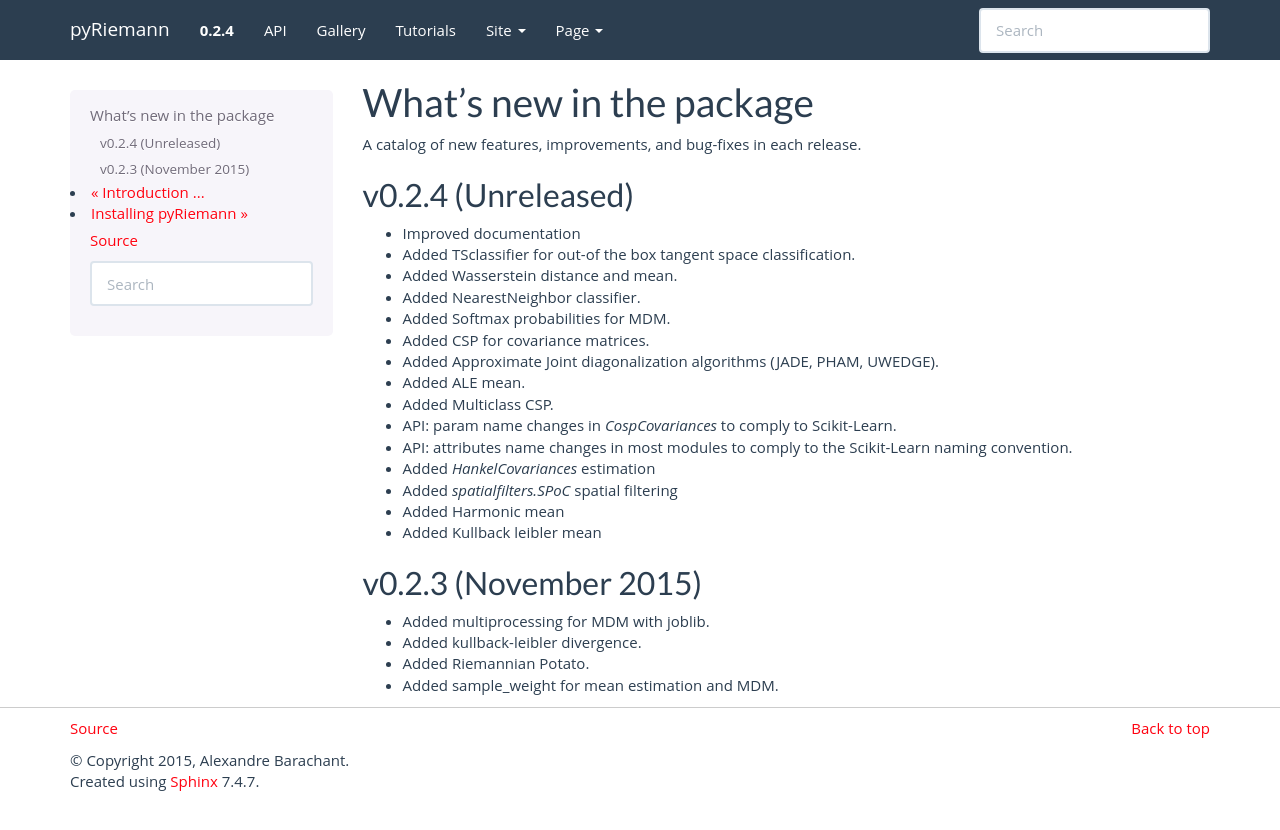
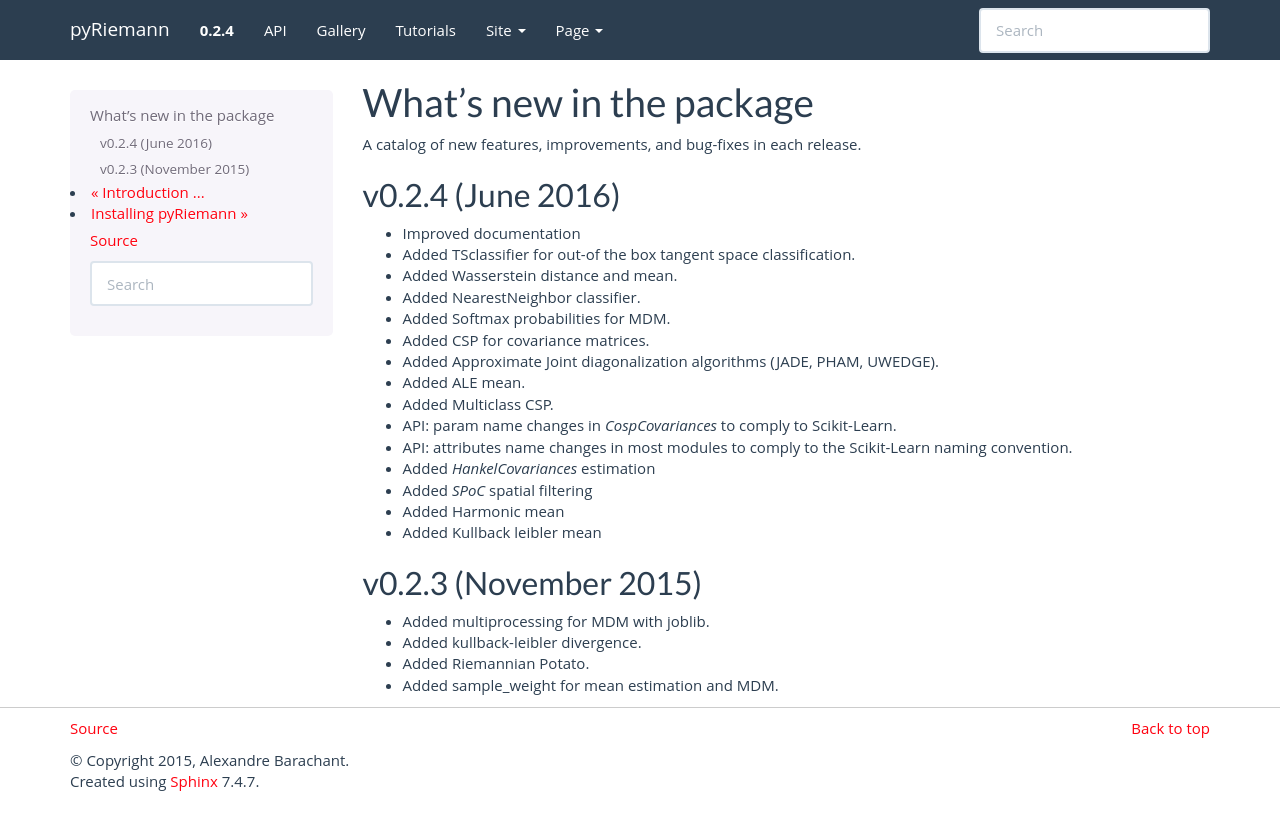
Before and after one commit to pyRiemann/pyRiemann, a Sphinx documentation site: the page built from doc/whatsnew.rst, in a window 1280 px wide. Shown: the top 830 px of the page. Built offline with Sphinx 7.4.7, drawn with Linux system fonts in a browser that asks for light colours; pages that are not in the unit, such as notebooks, are missing from menus.

Commit message:
update doc for release

```diff
--- a/doc/whatsnew.rst
+++ b/doc/whatsnew.rst
@@ -7,7 +7,7 @@ What's new in the package
 
 A catalog of new features, improvements, and bug-fixes in each release.
 
-v0.2.4 (Unreleased)
+v0.2.4 (June 2016)
 -------------------
 
 - Improved documentation
@@ -34,7 +34,7 @@ v0.2.4 (Unreleased)
 
 - Added `HankelCovariances` estimation
 
-- Added `spatialfilters.SPoC` spatial filtering
+- Added `SPoC` spatial filtering
 
 - Added Harmonic mean
 
```
